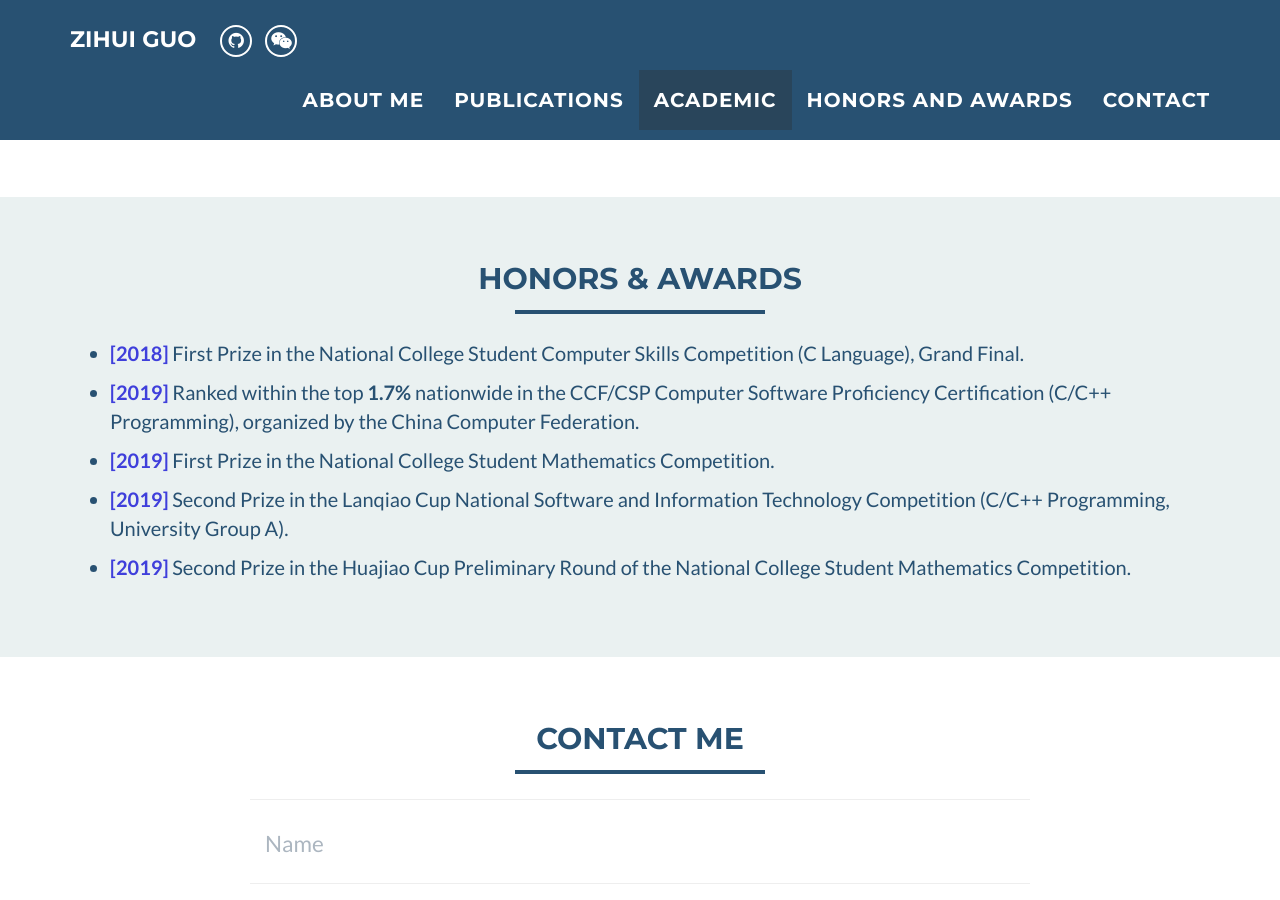
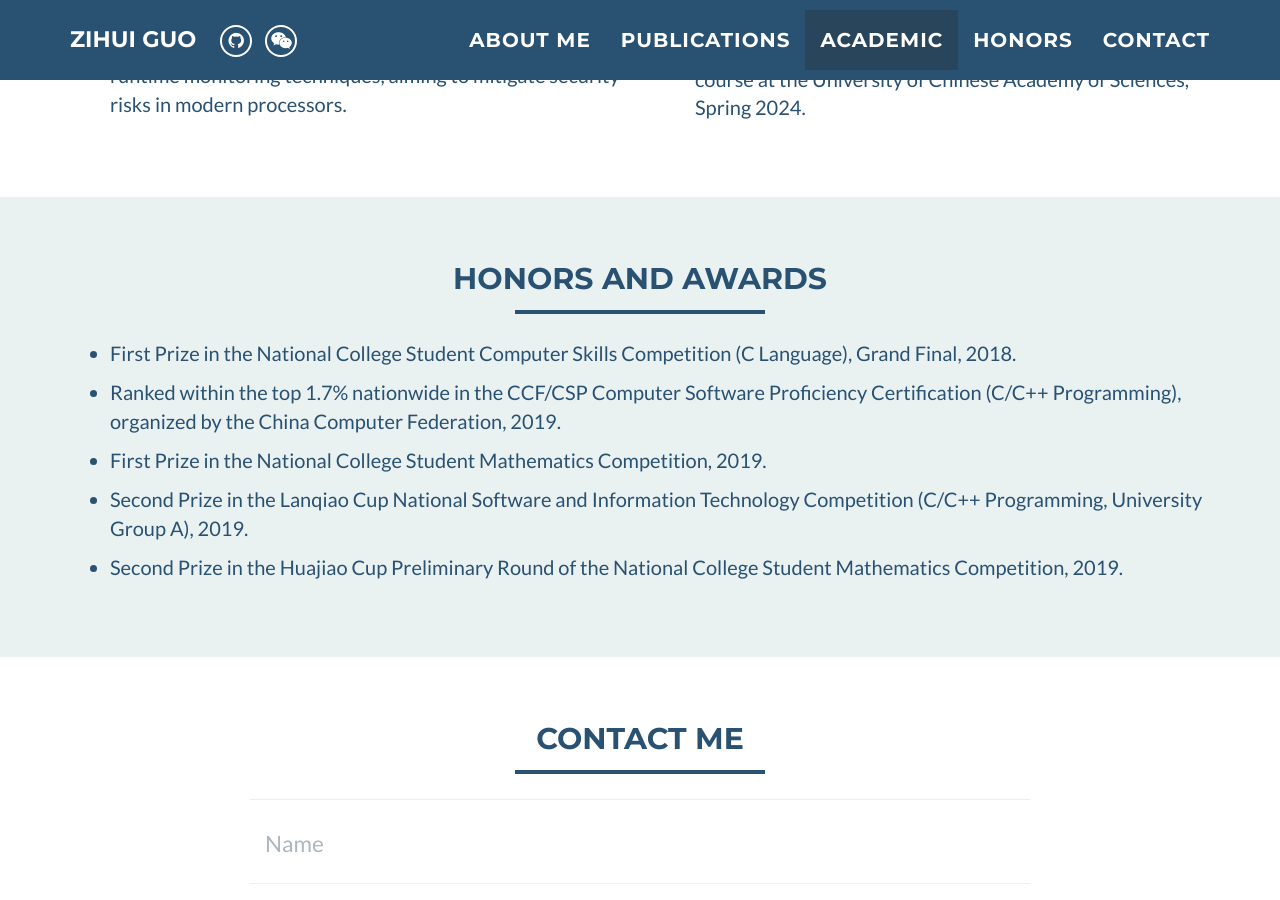
Before and after one commit to youzi27/youzi27.github.io, a Jekyll site: the page built from index.html, in a window 1280 px wide and 900 px high, scrolled down 2443 px. Built offline with Jekyll 4.4.1, drawn with Linux system fonts in a browser that asks for light colours.

Commit message:
Initial resume3

```diff
--- a/_config.yml
+++ b/_config.yml
@@ -12,11 +12,11 @@
 # You should replace these with your social networks, of course. :)
 social:
   # - title: linkedin
-  #   url: https://www.linkedin.com/in/juan-ignacio-rebella/
+  #   url:
   - title: github
     url: https://github.com/youzi27
   # - title: twitter
-  #   url: https://twitter.com/nachote88/
+  #   url:
   - title: "wechat"
     url: "img/weixin.jpg"
 # Google webmaster tools
--- a/_includes/honors.html
+++ b/_includes/honors.html
@@ -11,19 +11,19 @@
       <div class="col-sm-12">
         <ul>
           <li>
-            <p><strong style="color:rgb(63, 63, 219);">[2018]</strong> First Prize in the National College Student Computer Skills Competition (C Language), Grand Final.</p>
+            <p> First Prize in the National College Student Computer Skills Competition (C Language), Grand Final, 2018.</p>
           </li>
           <li>
-            <p><strong style="color:rgb(63, 63, 219);">[2019]</strong> Ranked within the top <strong>1.7%</strong> nationwide in the CCF/CSP Computer Software Proficiency Certification (C/C++ Programming), organized by the China Computer Federation.</p>
+            <p>Ranked within the top 1.7% nationwide in the CCF/CSP Computer Software Proficiency Certification (C/C++ Programming), organized by the China Computer Federation, 2019.</p>
           </li>
           <li>
-            <p><strong style="color:rgb(63, 63, 219);">[2019]</strong> First Prize in the National College Student Mathematics Competition.</p>
+            <p>First Prize in the National College Student Mathematics Competition, 2019.</p>
           </li>
           <li>
-            <p><strong style="color:rgb(63, 63, 219);">[2019]</strong> Second Prize in the Lanqiao Cup National Software and Information Technology Competition (C/C++ Programming, University Group A).</p>
+            <p>Second Prize in the Lanqiao Cup National Software and Information Technology Competition (C/C++ Programming, University Group A), 2019.</p>
           </li>
           <li>
-            <p><strong style="color:rgb(63, 63, 219);">[2019]</strong> Second Prize in the Huajiao Cup Preliminary Round of the National College Student Mathematics Competition.</p>
+            <p>Second Prize in the Huajiao Cup Preliminary Round of the National College Student Mathematics Competition, 2019.</p>
           </li>
         </ul>
       </div>
--- a/_layouts/default.html
+++ b/_layouts/default.html
@@ -65,7 +65,7 @@
                        <a href="#interests">Academic</a>
                    </li>
                    <li class="page-scroll">
-                       <a href="#honors">Honors and Awards</a>
+                       <a href="#honors">Honors</a>
                    </li>
                    <li class="page-scroll">
                        <a href="#contact">Contact</a>
```
Also changed, not shown: other parts of _includes/honors.html (+1 -1 lines).
